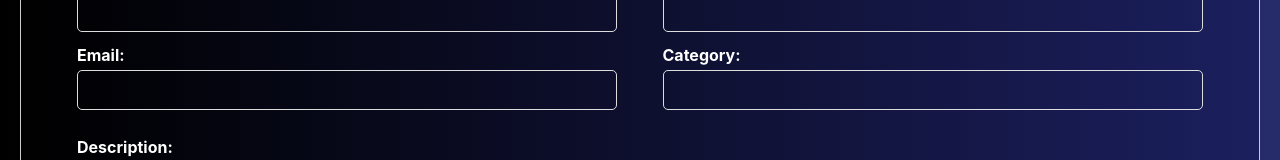
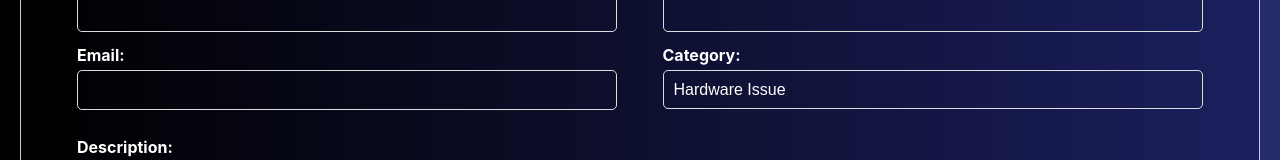
Before and after one commit to Divya-256/Grievance_Management_Website, a React (Create React App) app in the folder frontend_gm/: page /userDashboard in a window 1280 px wide. Shown: the part 274-434 px from the top of the page. Built offline with nearby package versions, Linux system fonts and the light colour scheme.

Commit message:
category section updated

```diff
--- a/frontend_gm/src/Components/SignupPage/Signup.js
+++ b/frontend_gm/src/Components/SignupPage/Signup.js
@@ -10,7 +10,7 @@ export default function Signup() {
     const[errorMessage,setErrorMessage]=useState(null);
     const[successMessage,setSuccessMessage]=useState(null);
     const handleChange=(e)=>{
-         setFormData({...formData,[e.target.name]:[e.target.value]});
+         setFormData({...formData,[e.target.name]:e.target.value});
     };
     const handleSubmit=async(e)=>{
         e.preventDefault();
--- a/frontend_gm/src/Components/UserDashboard/UserDashboard.css
+++ b/frontend_gm/src/Components/UserDashboard/UserDashboard.css
@@ -114,3 +114,26 @@ tr,th{
 th{
     background-color:#06213a ;
 }
+.form-group select {
+    padding: 10px;
+    border: 1px solid #ddd;
+    border-radius: 5px;
+    font-size: 1rem;
+    outline: none;
+    transition: border-color 0.3s ease;
+    background: none;
+    color: white;
+    -webkit-appearance: none;
+    -moz-appearance: none;
+    appearance: none;
+}
+
+.form-group select:focus {
+    border-color: #007bff;
+}
+
+
+.form-group select:hover {
+    background-color: #191717;
+    color: white;
+}
--- a/frontend_gm/src/Components/UserDashboard/UserDashboard.js
+++ b/frontend_gm/src/Components/UserDashboard/UserDashboard.js
@@ -99,7 +99,14 @@ export default function UserDashboard() {
                     </div>
                     <div className="form-group">
                         <label>Category: </label>
-                        <input type="text"  value={category} onChange={(e) => setCategory(e.target.value)} required />
+                        <select value={category} onChange={(e) => setCategory(e.target.value)} required>
+
+                                        <option value="Hardware Issue">Hardware Issue</option>
+                                        <option value="Software Issue">Software Issue</option>
+                                        <option value="Network Connectivity">Network Connectivity</option>
+                                        <option value="Battery Issue">Battery Issue</option>
+                                        <option value="Performance Issue">Performance Issue</option>
+                                    </select>
                     </div>
                </div>
                </div>
```
